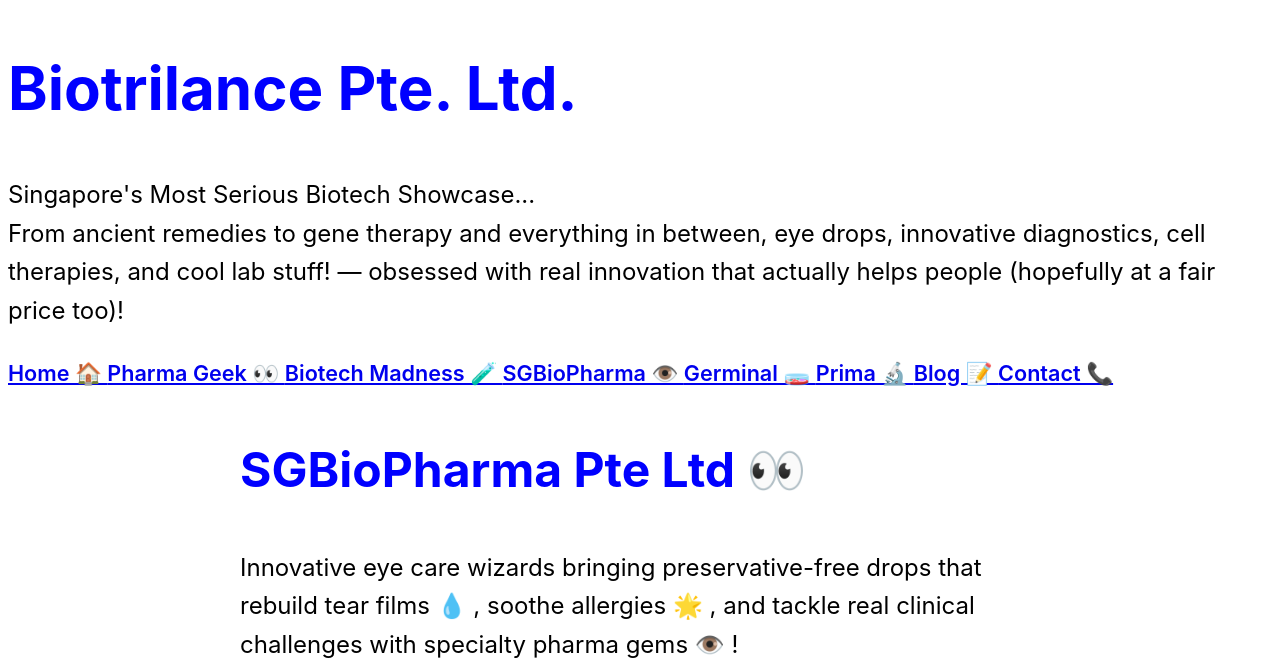
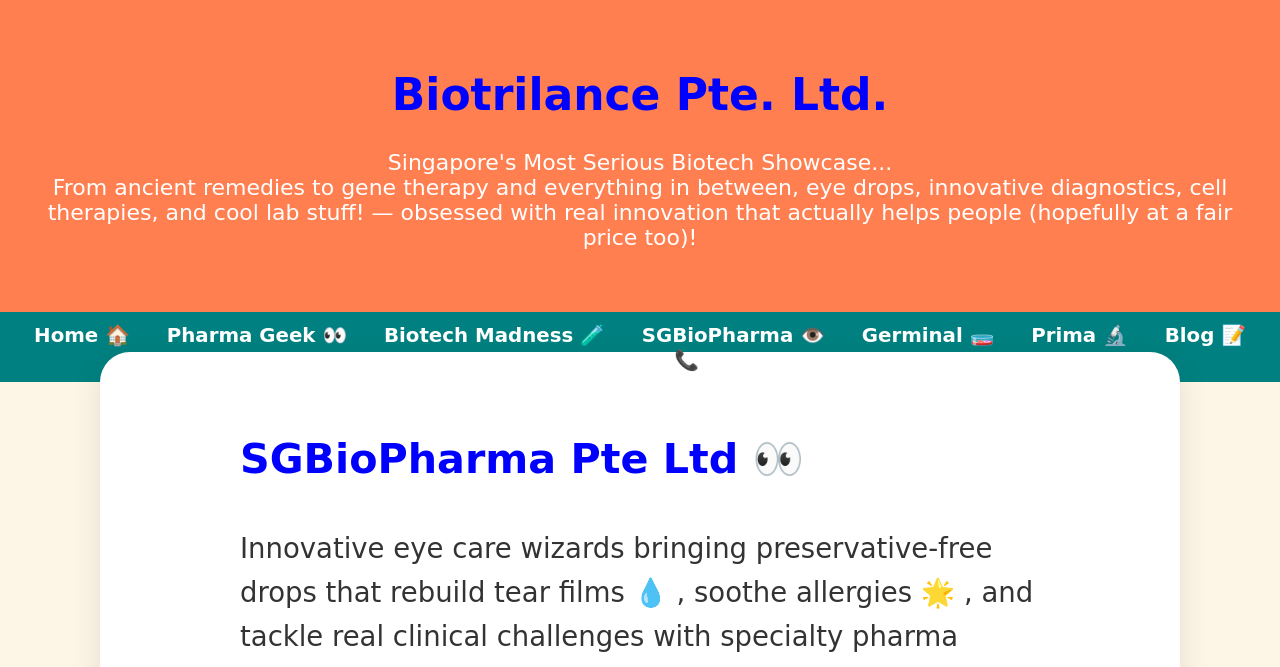
Before and after one commit to Biotrilance/biotrilance.github.io, a Jekyll site: the page built from sgbiopharma.md, in a window 1280 px wide. Shown: the top 667 px of the page. Built offline with Jekyll 4.4.1, drawn with Linux system fonts in a browser that asks for light colours.

Commit message:
Update style.css

```diff
--- a/assets/css/style.css
+++ b/assets/css/style.css
@@ -1,37 +1,71 @@
-/* --- BIOTRILANCE: SCALE UP ONLY --- */
+/* --- BIOTRILANCE: COLOR RESTORATION + BIG FONT --- */
 
-/* 1. Force the root size to be large (Apex Pharma level) */
+/* 1. THE FONT SIZE BOOST */
 html {
-  font-size: 24px !important;
+  font-size: 22px !important;
 }
 
-/* 2. Target every text element without changing colors or layout */
-body, p, li, span, div, section, a {
-  font-size: 1rem !important; /* This locks everything to the 24px base */
-  line-height: 1.6 !important;
-  /* Keeping standard clean font */
-  font-family: -apple-system, BlinkMacSystemFont, "Segoe UI", Roboto, Helvetica, Arial, sans-serif !important;
+body {
+  font-family: 'Comic Sans MS', cursive, sans-serif; /* Matching your playful vibe */
+  background-color: #fdf5e6; /* Soft cream background */
+  margin: 0;
+  padding: 0;
+  color: #333;
 }
 
-/* 3. Keep Headings proportionally larger but in your Blue */
-h1, h2, h3 {
-  color: #0000FF !important; /* Your Blue */
-  font-weight: bold !important;
+/* 2. RESTORING THE ORANGE HEADER PANEL */
+header, .site-header, div[style*="background-color: orange"] {
+  background-color: #ff7f50 !important; /* Your specific Bright Orange */
+  color: white !important;
+  padding: 40px 20px !important;
+  text-align: center;
 }
 
-h1 { font-size: 2.5rem !important; }
-h2 { font-size: 2rem !important; }
-h3 { font-size: 1.5rem !important; }
-
-/* 4. Ensure Navigation Bar text (the teal bar) also grows */
-nav a, .menu-item {
-  font-size: 0.9rem !important; /* Large but fits in the bar */
-  font-weight: 600 !important;
+/* 3. RESTORING THE TEAL NAVIGATION BAR */
+nav, .nav-bar, div[style*="background-color: teal"] {
+  background-color: #008080 !important; /* Your specific Teal/Dark Green */
+  padding: 10px 0 !important;
+  text-align: center;
 }
 
-/* 5. Ensure Button text (the yellow buttons) is bold and clear */
-.button, button, [class*="button"] {
-  font-size: 0.85rem !important;
-  font-weight: bold !important;
-  padding: 12px 24px !important;
+nav a {
+  color: white !important;
+  margin: 0 15px;
+  text-decoration: none;
+  font-weight: bold;
+  font-size: 0.9rem !important;
 }
+
+/* 4. RESTORING THE ROUNDED CONTENT CARD */
+.main-content, main, .wrapper {
+  background-color: white;
+  max-width: 1000px;
+  margin: -30px auto 30px auto !important; /* Creates that 'overlap' look */
+  border-radius: 30px !important;
+  padding: 40px !important;
+  box-shadow: 0 10px 30px rgba(0,0,0,0.1);
+}
+
+/* 5. KEEPING YOUR BLUE HEADERS BIG */
+h1, h2, h3 {
+  color: #0000FF !important; /* Your Bright Blue */
+  font-weight: bold;
+}
+
+/* 6. RESTORING THE YELLOW BUTTONS */
+.button, [style*="background-color: yellow"] {
+  background-color: #fff176 !important; /* Your soft yellow */
+  color: black !important;
+  padding: 15px 30px !important;
+  border-radius: 50px !important;
+  border: none !important;
+  font-weight: bold;
+  box-shadow: 0 4px 0 #d4c65a; /* Button depth */
+}
+
+/* 7. THE DASHED PRODUCT BORDER */
+.product-box, [style*="border: dashed"] {
+  border: 2px dashed #008080 !important;
+  border-radius: 15px;
+  padding: 20px;
+}
```
